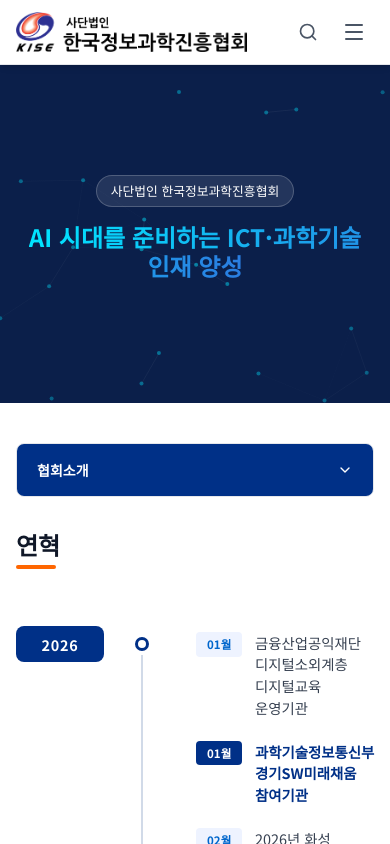
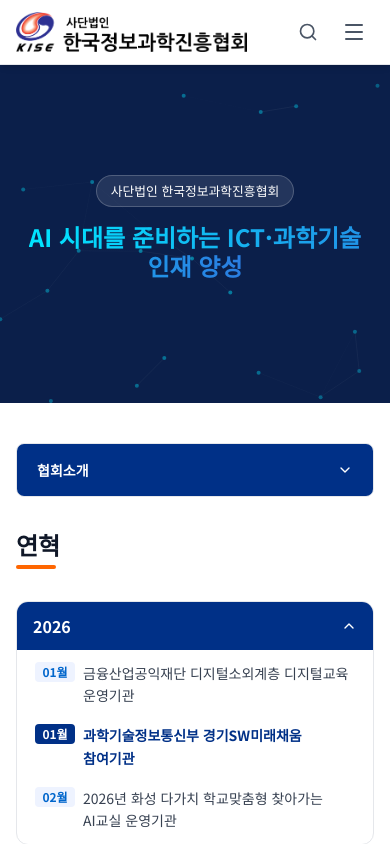
Before and after one commit to sciencekoreakise-svg/kise-website, a Next.js app: page /intro/history in a window 390 px wide. Shown: the top 844 px of the page. Built offline with nearby package versions, Linux system fonts and the light colour scheme.

Commit message:
연혁 모바일 아코디언 레이아웃 적용 - 스크롤 최소화

```diff
--- a/app/intro/history/HistoryTimeline.tsx
+++ b/app/intro/history/HistoryTimeline.tsx
@@ -1,4 +1,7 @@
 'use client';
+
+import { useState } from 'react';
+import { ChevronDown } from 'lucide-react';
 
 type EventType = 'highlight' | 'award';
 
@@ -190,11 +193,104 @@
   ]},
 ];
 
+// 이벤트 행 컴포넌트
+function EventRow({ month, text, type }: HistoryEvent) {
+  const isHighlight = type === 'highlight';
+  const isAward = type === 'award';
+  const monthBg = isHighlight ? '#003087' : isAward ? '#FF6600' : '#eef3ff';
+  const monthColor = isHighlight || isAward ? 'white' : '#0066CC';
+  const textColor = isHighlight ? '#003087' : isAward ? '#c45200' : '#374151';
+  const textWeight: React.CSSProperties['fontWeight'] = isHighlight ? 600 : 400;
+
+  return (
+    <div className="flex items-start gap-2 py-2 px-2 rounded-lg border-l-2 border-transparent">
+      <span
+        className="shrink-0 text-xs font-bold rounded px-1.5 py-0.5 min-w-[40px] text-center"
+        style={{ background: monthBg, color: monthColor }}
+      >
+        {month}월
+      </span>
+      <span className="text-sm leading-relaxed" style={{ color: textColor, fontWeight: textWeight }}>
+        {text}
+      </span>
+    </div>
+  );
+}
+
 export default function HistoryTimeline() {
   const sorted = [...data].reverse();
+  // 최근 3개 연도는 기본 펼침
+  const recentYears = new Set(sorted.slice(0, 3).map((d) => d.year));
+  const [openYears, setOpenYears] = useState<Set<number>>(recentYears);
+
+  const toggle = (year: number) => {
+    setOpenYears((prev) => {
+      const next = new Set(prev);
+      next.has(year) ? next.delete(year) : next.add(year);
+      return next;
+    });
+  };
 
   return (
-    <div style={{ maxWidth: 900, paddingBottom: '5rem' }}>
+    <>
+      {/* ── 모바일: 아코디언 레이아웃 ── */}
+      <div className="md:hidden space-y-1">
+        {sorted.map(({ year, events }) => {
+          const isOpen = openYears.has(year);
+          const highlightCount = events.filter((e) => e.type === 'highlight' || e.type === 'award').length;
+
+          return (
+            <div key={year} className="border border-gray-200 rounded-xl overflow-hidden">
+              {/* 연도 헤더 (탭) */}
+              <button
+                onClick={() => toggle(year)}
+                className="w-full flex items-center justify-between px-4 py-3 text-left"
+                style={{ backgroundColor: isOpen ? '#003087' : '#f8fafc' }}
+              >
+                <div className="flex items-center gap-3">
+                  <span
+                    className="text-base font-bold"
+                    style={{ color: isOpen ? 'white' : '#003087' }}
+                  >
+                    {year}
+                  </span>
+                  {/* 주요 이벤트 미리보기 도트 */}
+                  {!isOpen && highlightCount > 0 && (
+                    <span className="flex gap-1">
+                      {Array.from({ length: Math.min(highlightCount, 3) }).map((_, i) => (
+                        <span key={i} className="w-1.5 h-1.5 rounded-full bg-orange-400 inline-block" />
+                      ))}
+                    </span>
+                  )}
+                  {!isOpen && (
+                    <span className="text-xs text-gray-400">{events.length}개 항목</span>
+                  )}
+                </div>
+                <ChevronDown
+                  size={16}
+                  className="shrink-0 transition-transform duration-200"
+                  style={{
+                    color: isOpen ? 'white' : '#003087',
+                    transform: isOpen ? 'rotate(180deg)' : 'rotate(0deg)',
+                  }}
+                />
+              </button>
+
+              {/* 이벤트 목록 */}
+              {isOpen && (
+                <div className="divide-y divide-gray-50 px-2 py-1">
+                  {events.map((ev, i) => (
+                    <EventRow key={i} {...ev} />
+                  ))}
+                </div>
+              )}
+            </div>
+          );
+        })}
+      </div>
+
+      {/* ── 데스크탑: 기존 타임라인 ── */}
+      <div className="hidden md:block" style={{ maxWidth: 900, paddingBottom: '5rem' }}>
         {sorted.map(({ year, events }, groupIdx) => (
           <div
             key={year}
@@ -243,8 +339,7 @@
               <div
                 className="line-dot"
                 style={{
-                width: 14,
-                height: 14,
+                  width: 14, height: 14,
                   borderRadius: '50%',
                   background: 'white',
                   border: '3px solid #003087',
@@ -264,7 +359,6 @@
               {events.map(({ month, text, type }, i) => {
                 const isHighlight = type === 'highlight';
                 const isAward = type === 'award';
-
                 const monthBg = isHighlight ? '#003087' : isAward ? '#FF6600' : '#eef3ff';
                 const monthColor = isHighlight || isAward ? 'white' : '#0066CC';
                 const textColor = isHighlight ? '#003087' : isAward ? '#c45200' : '#374151';
@@ -274,12 +368,8 @@
                   <div
                     key={i}
                     style={{
-                    display: 'flex',
-                    alignItems: 'flex-start',
-                    gap: '0.8rem',
-                    padding: '0.55rem 1rem',
-                    borderRadius: 8,
-                    marginBottom: '0.3rem',
+                      display: 'flex', alignItems: 'flex-start', gap: '0.8rem',
+                      padding: '0.55rem 1rem', borderRadius: 8, marginBottom: '0.3rem',
                       cursor: 'default',
                       transition: 'background 0.2s, transform 0.2s, border-left-color 0.2s, box-shadow 0.2s',
                       borderLeft: '3px solid transparent',
@@ -310,15 +400,9 @@
                     <span
                       className="ev-month"
                       style={{
-                      fontSize: '0.72rem',
-                      fontWeight: 700,
-                      color: monthColor,
-                      background: monthBg,
-                      padding: '0.2rem 0.5rem',
-                      borderRadius: 4,
-                      flexShrink: 0,
-                      minWidth: 46,
-                      textAlign: 'center',
+                        fontSize: '0.72rem', fontWeight: 700, color: monthColor,
+                        background: monthBg, padding: '0.2rem 0.5rem', borderRadius: 4,
+                        flexShrink: 0, minWidth: 46, textAlign: 'center',
                         transition: 'background 0.2s, color 0.2s',
                       }}
                     >
@@ -327,10 +411,8 @@
                     <span
                       className="ev-text"
                       style={{
-                      fontSize: '0.9rem',
-                      color: textColor,
-                      lineHeight: 1.5,
-                      fontWeight: textWeight,
+                        fontSize: '0.9rem', color: textColor,
+                        lineHeight: 1.5, fontWeight: textWeight,
                         transition: 'color 0.2s',
                       }}
                     >
@@ -343,5 +425,6 @@
           </div>
         ))}
       </div>
+    </>
   );
 }
```
Lines whose indentation alone changed are shown as unchanged.
